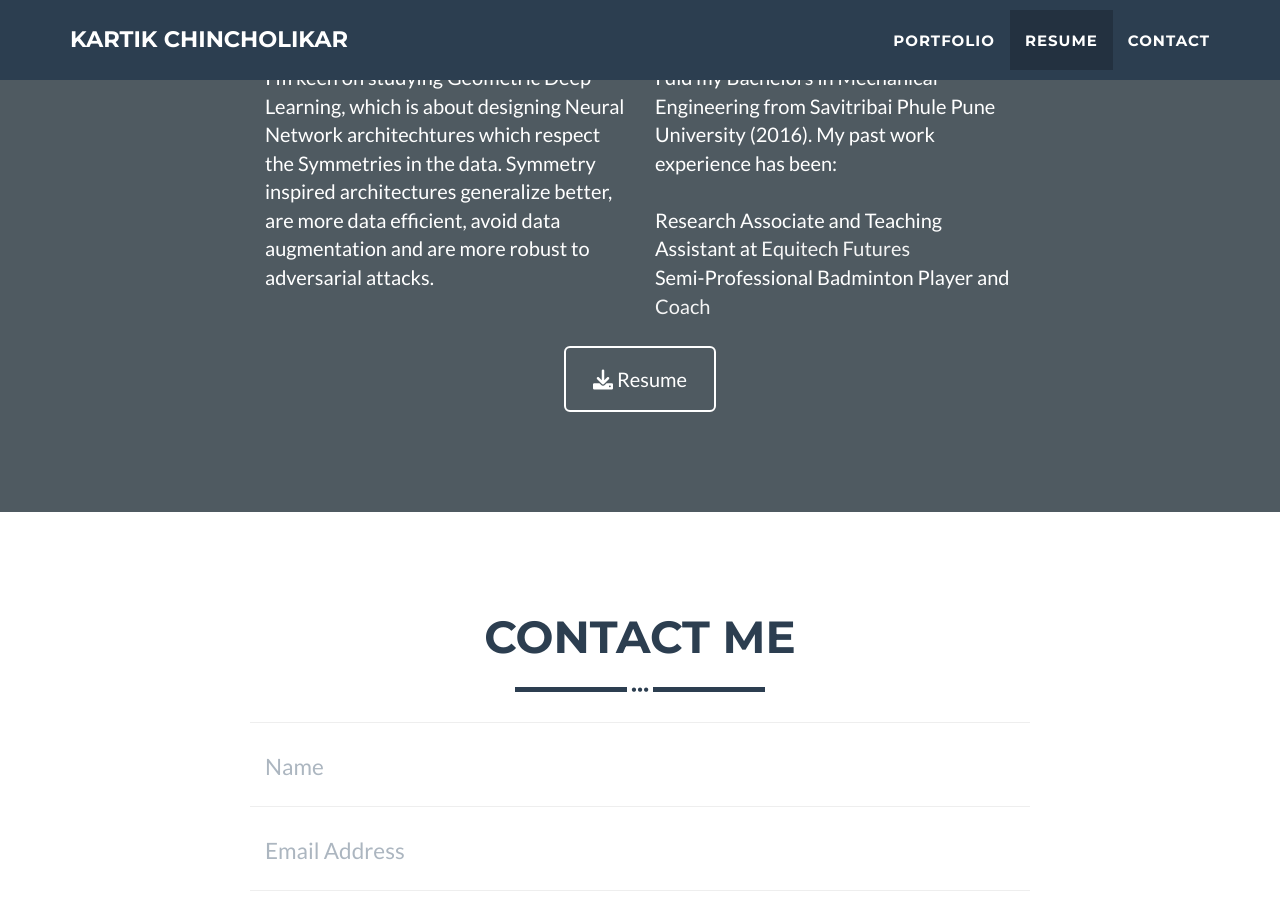
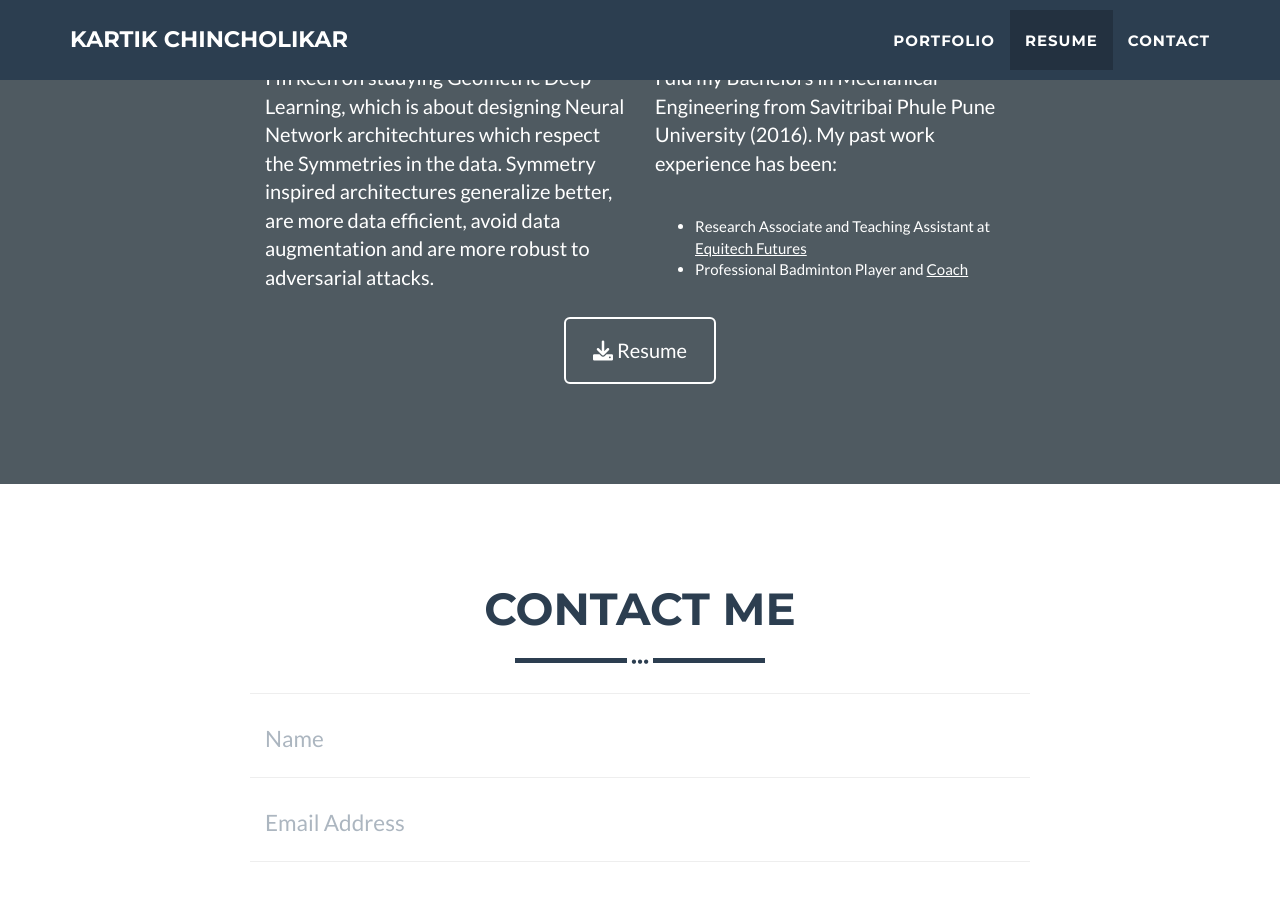
Before and after one commit to kartikchincholikar/kartikchincholikar.github.io, a Jekyll site: the page built from _posts/2014-07-17-Simulations in Statistical Learning Theory.markdown, in a window 1280 px wide and 900 px high, scrolled down 1524 px. Built offline with Jekyll 4.4.1, drawn with Linux system fonts in a browser that asks for light colours.

Commit message:
updated resume

```diff
--- a/_includes/about.html
+++ b/_includes/about.html
@@ -15,8 +15,10 @@ Symmetry inspired architectures generalize better, are more data efficient, avoi
       <div class="col-lg-4">
         <p>I did my Bachelors in Mechanical Engineering from Savitribai Phule Pune University (2016).
 My past work experience has been:<br><br>
-        Research Associate and Teaching Assistant at <a href="https://www.equitechfutures.com/" target="_blank" style="color:whitesmoke;">Equitech Futures</a><br>
-        Semi-Professional Badminton Player and <a href="https://www.youtube.com/@BadmintonSchoolHINDI/featured" target="_blank" style="color:whitesmoke;">Coach</a><br>
+        <ul>
+          <li>Research Associate and Teaching Assistant at <a href="https://www.equitechfutures.com/" target="_blank" style="color:white;"><u>Equitech Futures</u></a></li>
+          <li>Professional Badminton Player and <a href="https://www.youtube.com/@BadmintonSchoolHINDI/featured" target="_blank" style="color:white;"><u>Coach</u></a></li>
+        </ul>
         </p>
       </div>
       <div class="col-lg-8 col-lg-offset-2 text-center">
```
